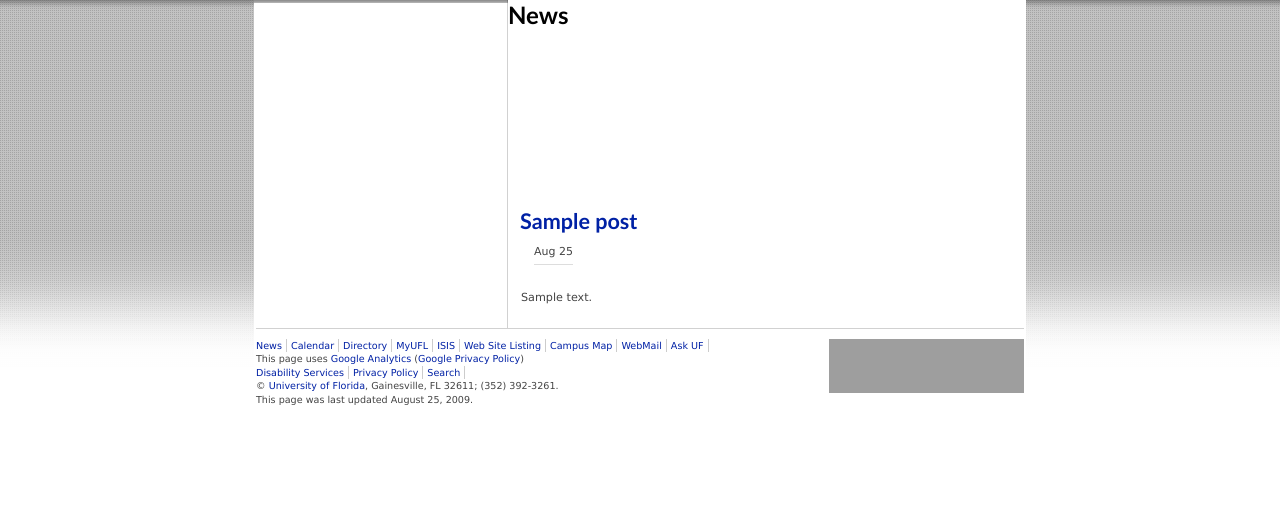
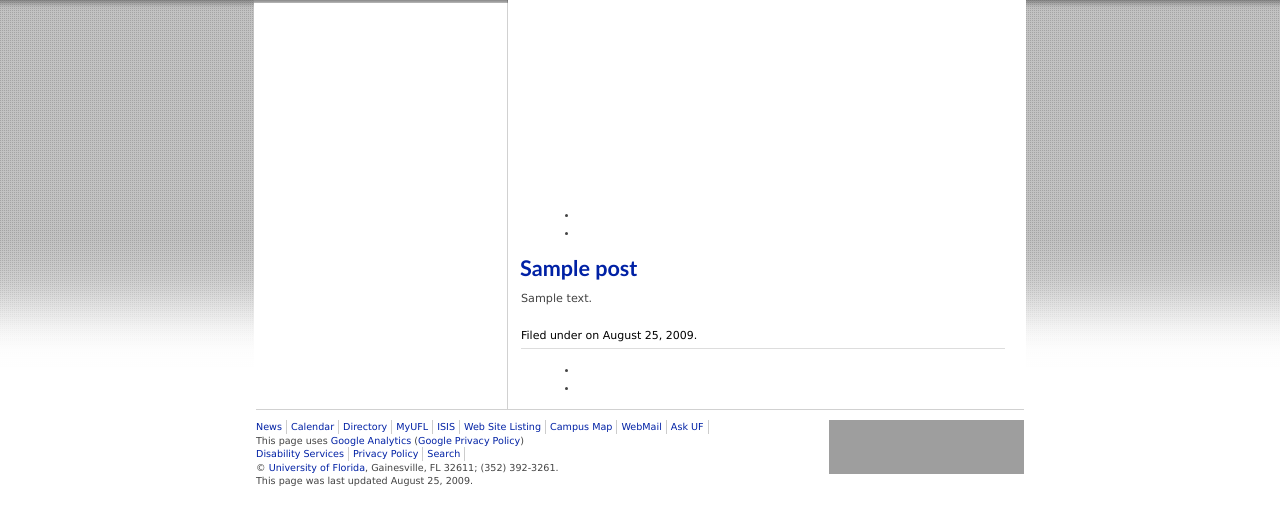
Before and after one commit to dwc/ufl-wordpress-template-a, a WordPress theme: template themes/uf-template-a/trunk/news.php in a window 1280 px wide. Shown: the part 41-566 px from the top of the page. Run offline with PHP 8.4 and a stand-in for WordPress, Linux system fonts and the light colour scheme; the site name, menu and one post (Sample post) are stand-ins, and other content is empty; grey boxes are pictures that could not be loaded.

Commit message:
Handling of date and work on navigation

```diff
--- a/themes/uf-template-a/trunk/news.php
+++ b/themes/uf-template-a/trunk/news.php
@@ -7,20 +7,30 @@ $NEWS_PAGE_ID = $post->ID;
 ?>
 <?php get_header(); ?>
 	<div id="content">
-<?php $news_category_id = get_cat_ID("About CLAS"); ?>
 
 <?php $my_query = new WP_Query("cat_id=*"); ?>
+
 <?php if ($my_query->have_posts()): ?>
-                        <h2 id="secHeader" title="News"><span></span>News</h2>
+                        <div id="secHeader" title="News"><span></span><h2>News</h2></div>
+
+		   <ul class="navigation">
+		       <li class="alignleft"><?php next_posts_link('&laquo; Previous '); ?></li><li class="alignright"><?php previous_posts_link('Next  &raquo;'); ?></li>
+		   </ul>
+
 <?php     while ($my_query->have_posts()): $my_query->the_post(); ?>
 			<div class="post">
 				<h3><a href="<?php the_permalink(); ?>" rel="bookmark" title="Permanent Link to <?php the_title(); ?>"><?php the_title(); ?></a></h3>
 				<div class="storycontent">
-                                <p><span class="date"><?php the_time('M'); ?> <span class="day"><?php the_time('d'); ?> </span></span></p>
 				<?php the_excerpt(); ?>
+				<div class="date">Filed under <?php the_category(', '); ?> on <?php /* http://bugs.webadmin.ufl.edu/357 */ the_time(get_option('date_format')); ?>. <?php edit_post_link('Edit this entry', '', '.'); ?></div>
 				</div>
 			</div>
 <?php     endwhile; ?>
+
+		   <ul class="navigation">
+		       <li class="alignleft"><?php next_posts_link('&laquo; Previous '); ?></li><li class="alignright"><?php previous_posts_link('Next  &raquo;'); ?></li>
+		   </ul>
+
 <?php else: ?>
 				<h2 id="secHeader" title="News"><span></span>News</h2>
                                 <h3>No News</h3>
```
Also changed, not shown: themes/uf-template-a/trunk/css/news.css (added, +16 -0 lines).
